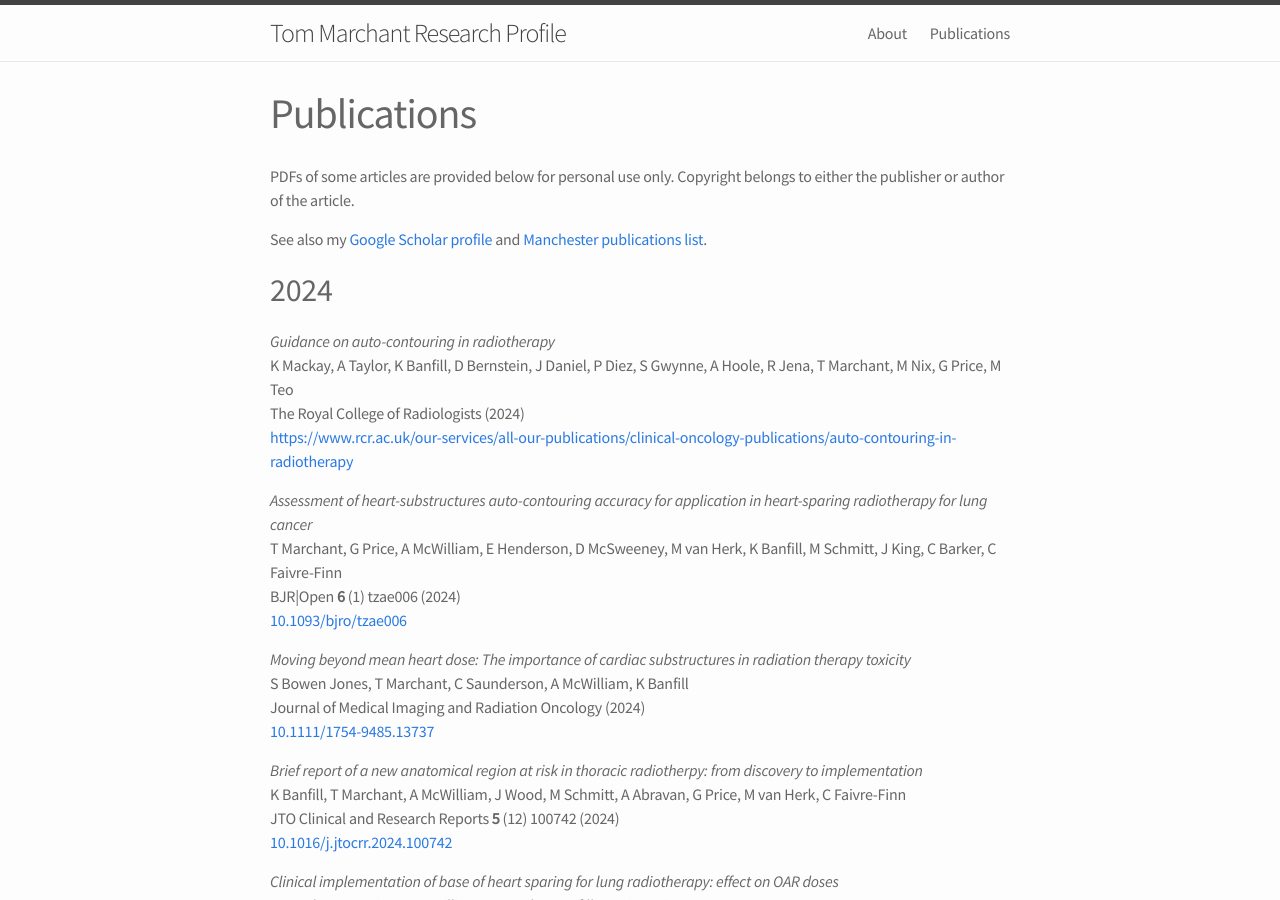
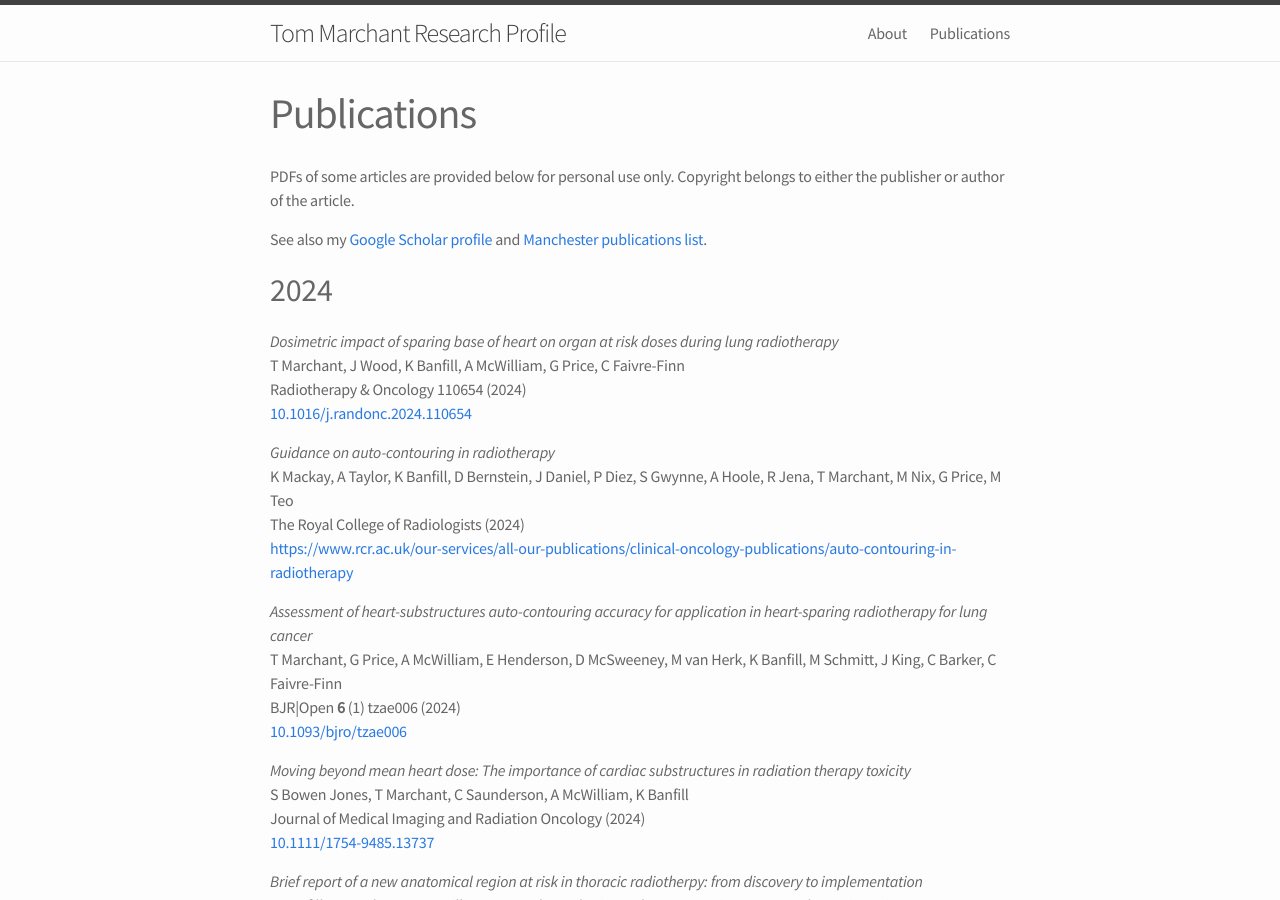
Before and after one commit to temarchant/researchprofile, a Jekyll site: the page built from 02_publications.md, in a window 1280 px wide and 900 px high. Built offline with Jekyll 4.4.1, drawn with Linux system fonts in a browser that asks for light colours.

Commit message:
Update 02_publications.md
Add CAA sparing OAR doses paper reference.

```diff
--- a/02_publications.md
+++ b/02_publications.md
@@ -13,6 +13,11 @@ list](https://www.research.manchester.ac.uk/portal/en/researchers/thomas-marchan
 
 2024
 ----
+
+*Dosimetric impact of sparing base of heart on organ at risk doses during lung radiotherapy*
+T Marchant, J Wood, K Banfill, A McWilliam, G Price, C Faivre-Finn
+Radiotherapy & Oncology 110654 (2024)
+[10.1016/j.randonc.2024.110654](https://doi.org/10.1016/j.randonc.2024.110654)
 
 *Guidance on auto-contouring in radiotherapy*
 K Mackay, A Taylor, K Banfill, D Bernstein, J Daniel, P Diez, S Gwynne, A Hoole, R Jena, T Marchant, M Nix, G Price, M Teo
```
